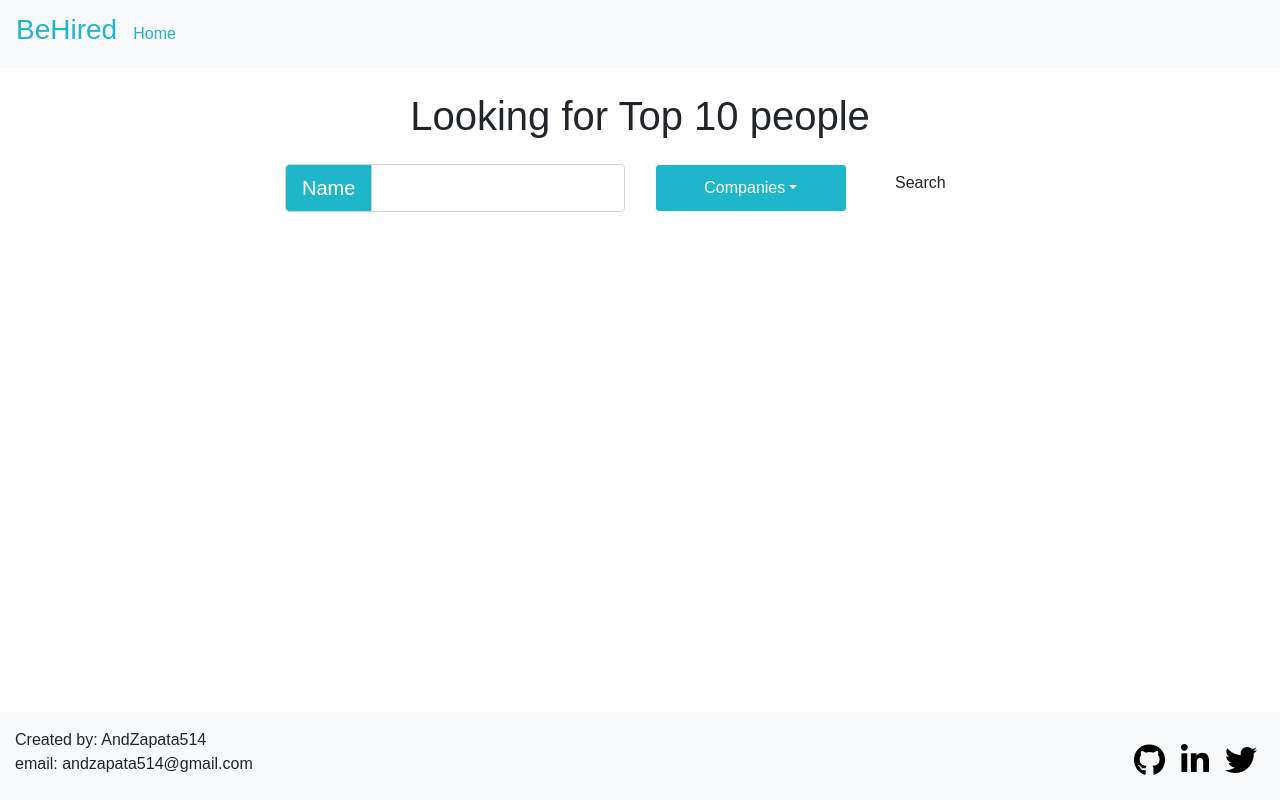
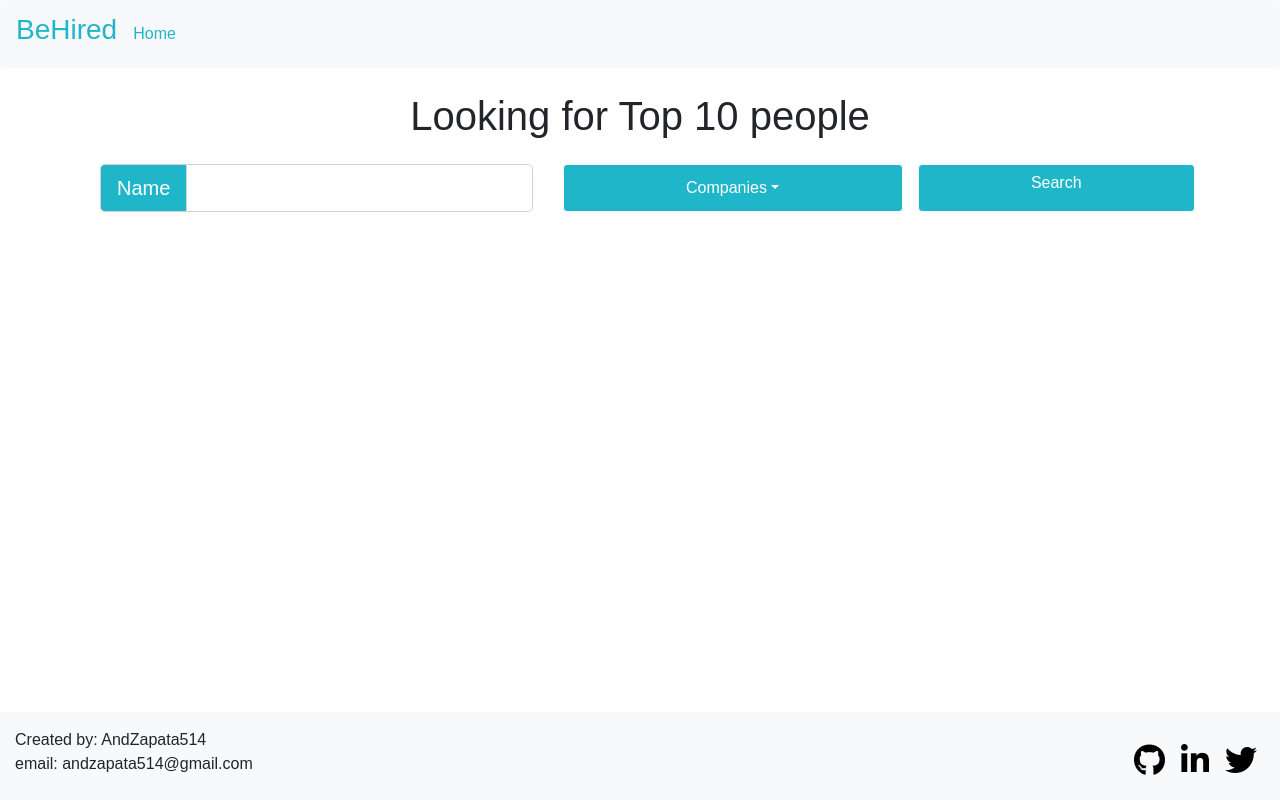
Before and after one commit to AndZapata/torre_test, a React (Create React App) app: page /#/ in a window 1280 px wide. Built offline with nearby package versions, Linux system fonts and the light colour scheme; the HTML template or start-up script is replaced by a standard one.

Commit message:
[Fix] button style and dropdown style

```diff
--- a/src/components/home.component.js
+++ b/src/components/home.component.js
@@ -6,7 +6,7 @@ export class Home extends Component {
       <div className="container text-center mt-4">
         <h1>Looking for Top 10 people</h1>
         <div className="d-flex justify-content-center mt-4">
-          <div className="input-group input-group-lg col-4">
+          <div className="input-group input-group-lg col-5">
             <div className="input-group-prepend">
               <span className="input-group-text" style={{ backgroundColor: "#20B6C9", color: "#ffffff" }} id="inputGroup-sizing-default">Name</span>
             </div>
@@ -16,8 +16,8 @@ export class Home extends Component {
             <button type="button" className="btn btn-light dropdown-toggle" style={{ backgroundColor: "#20B6C9", color: "#ffffff" }} data-toggle="dropdown" aria-haspopup="true" aria-expanded="false" onClick={this.props.onDisplayCompanies}>
               Companies
  </button>
-            <div className="dropdown-menu col-11">
-              <ul className="list-group" style={{overflowY: "auto"}}>
+            <div className="dropdown-menu col-11" style={{height: "40vh", overflowY: "scroll"}}>
+              <ul className="list-group">
                 {this.props.techCompany.map(item => (
                   <li key={item._id} className="list-group-item d-flex justify-content-between align-items-center">
                   {item.techCompany}
@@ -26,8 +26,8 @@ export class Home extends Component {
                 ))}
               </ul>
             </div>
-            <div className="btn" onClick={this.props.searchPeople}>Search</div>
           </div>
+          <div className="btn btn-light col-3" style={{ backgroundColor: "#20B6C9", color: "#ffffff" }} onClick={this.props.searchPeople}>Search</div>
         </div>
       </div>
     );
```
